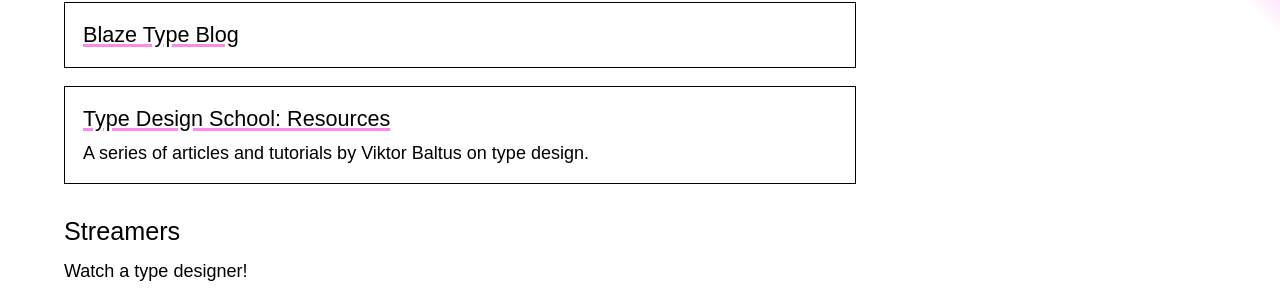
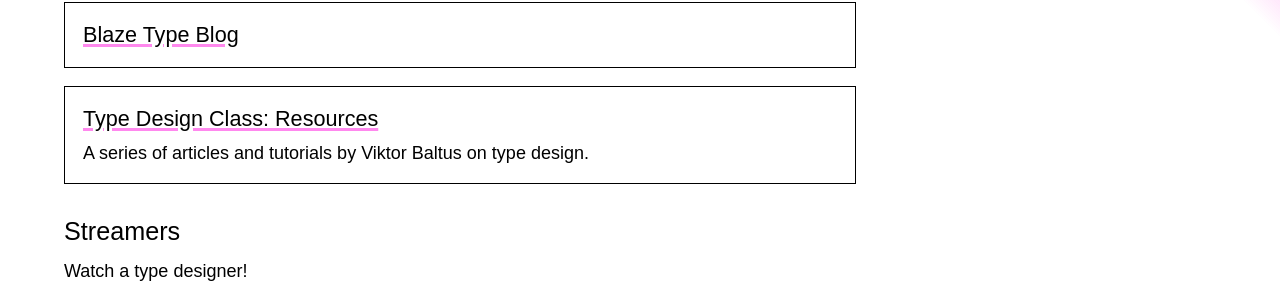
Before and after one commit to justinpenner/type-design-resources, a Jekyll site: the page built from index.md, in a window 1280 px wide and 900 px high, scrolled down 12612 px. Shown: the part 154-454 px from the top of the window. Built offline with Jekyll 4.4.1, drawn with Linux system fonts in a browser that asks for light colours; some web fonts are replaced.

Commit message:
Update data.yaml

```diff
--- a/_data/data.yaml
+++ b/_data/data.yaml
@@ -329,7 +329,7 @@
       - name: Blogs
         description: Type foundry and type designer blogs, or blogs that frequently feature articles on type design.
         items:
-          - name: "Type Design School: Resources"
+          - name: "Type Design Class: Resources"
             url: https://www.typedesignclass.com/resources
             description: A series of articles and tutorials by Viktor Baltus on type design.
           - name: Blaze Type Blog
```
